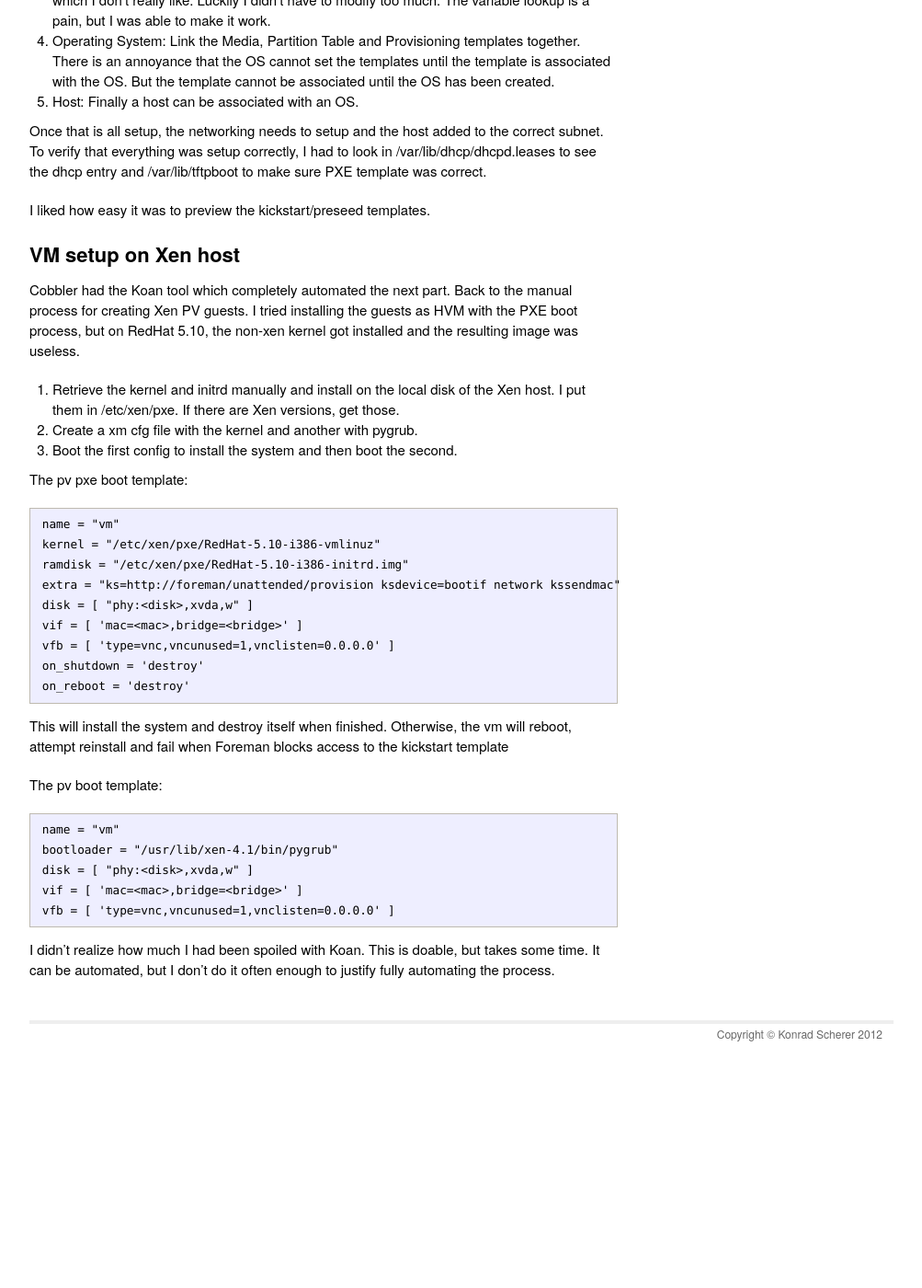
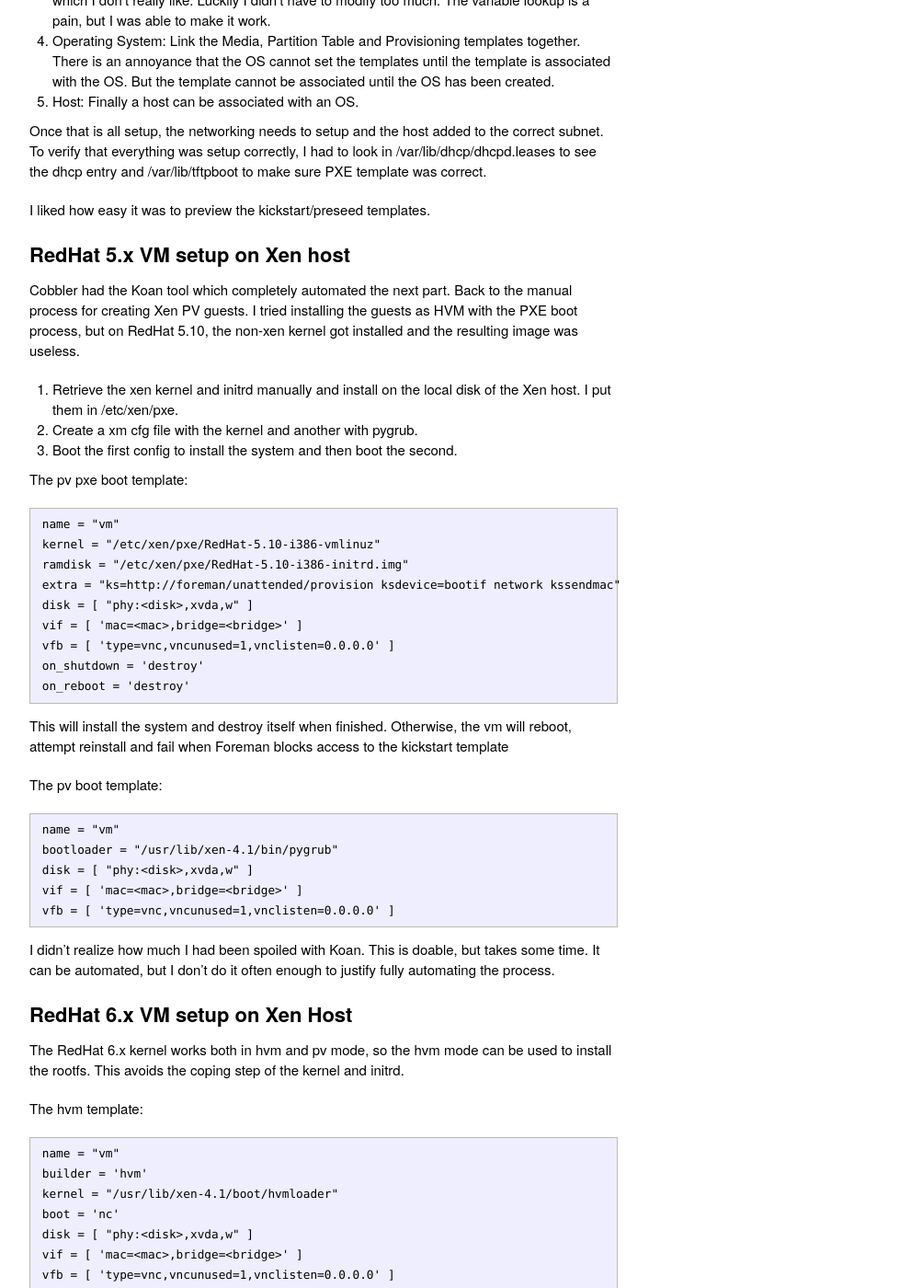
Before and after one commit to kscherer/kscherer.github.com, a Jekyll site: the page built from pages/foreman_xen_vm_installation.md, in a window 1280 px wide and 1400 px high, scrolled down 756 px. Shown: the whole window at 92% size, without its empty margins (138-1141 px from the left). Built offline with Jekyll 4.4.1, drawn with Linux system fonts in a browser that asks for light colours; before the commit the page ends 1911 px from its top, so only the background shows below that; some of the changed text lies outside the part shown.

Commit message:
Update Xen Foreman install for newer distros
Signed-off-by: Konrad Scherer <Konrad.Scherer@windriver.com>

```diff
--- a/pages/foreman_xen_vm_installation.md
+++ b/pages/foreman_xen_vm_installation.md
@@ -53,7 +53,7 @@
 
 I liked how easy it was to preview the kickstart/preseed templates.
 
-## VM setup on Xen host
+## RedHat 5.x VM setup on Xen host
 
 Cobbler had the Koan tool which completely automated the next
 part. Back to the manual process for creating Xen PV guests. I tried
@@ -61,9 +61,8 @@
 5.10, the non-xen kernel got installed and the resulting image was
 useless.
 
-1. Retrieve the kernel and initrd manually and install on the local
-   disk of the Xen host. I put them in /etc/xen/pxe. If there are Xen
-   versions, get those.
+1. Retrieve the xen kernel and initrd manually and install on the local
+   disk of the Xen host. I put them in /etc/xen/pxe.
 1. Create a xm cfg file with the kernel and another with pygrub.
 1. Boot the first config to install the system and then boot the
    second.
@@ -96,4 +95,24 @@
 doable, but takes some time. It can be automated, but I don't do it
 often enough to justify fully automating the process.
 
+## RedHat 6.x VM setup on Xen Host
+
+The RedHat 6.x kernel works both in hvm and pv mode, so the hvm mode
+can be used to install the rootfs. This avoids the coping step of the
+kernel and initrd.
+
+The hvm template:
+
+    name = "vm"
+    builder = 'hvm'
+    kernel = "/usr/lib/xen-4.1/boot/hvmloader"
+    boot = 'nc'
+    disk = [ "phy:<disk>,xvda,w" ]
+    vif = [ 'mac=<mac>,bridge=<bridge>' ]
+    vfb = [ 'type=vnc,vncunused=1,vnclisten=0.0.0.0' ]
+    on_shutdown = 'destroy'
+    on_reboot = 'destroy'
+
+The pv boot template is the same.
+
 [1]: http://theforeman.org/
```
